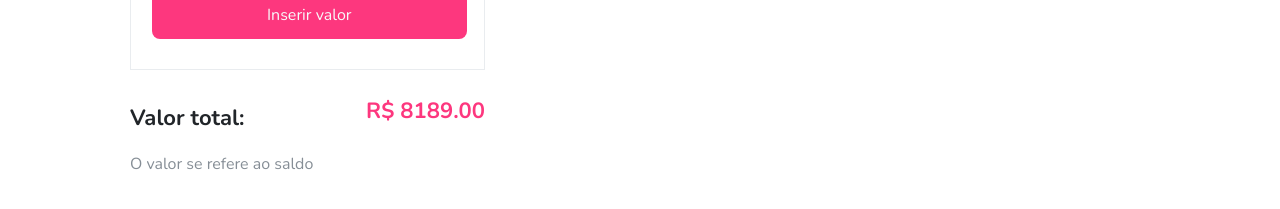
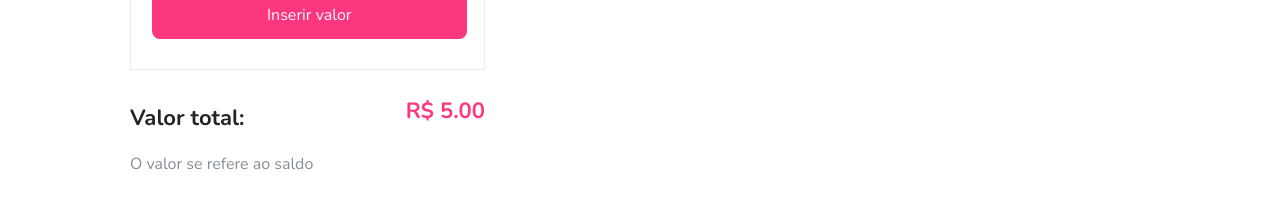
Before and after one commit to Kenzie-Academy-Brasil-Developers/nu-kenzie__viniciusestumano, a React (Vite) app: page / in a window 1280 px wide. Both pictures are taken after typing "Sample", "5" into the empty fields and a click on the button "Inserir valor". Shown: the part 541-750 px from the top of the page. Built offline with nearby package versions, Linux system fonts and the light colour scheme.

Commit message:
feat: adjust sum and titles equals

```diff
--- a/src/components/FinanceForm/index.jsx
+++ b/src/components/FinanceForm/index.jsx
@@ -7,12 +7,23 @@ export const FinanceForm = ({ addInfo }) => {
     const [enterExit, setEnterExit] = useState("Entrada");
     const [currentValue, setCurrentValue] = useState(8184);
     const [displayedValue, setDisplayedValue] = useState(currentValue);
+    const [transactions, setTransactions] = useState([]);
 
     const submit = (e) => {
         e.preventDefault();
 
         if (title.trim() !== "" && value.trim() !== "" && enterExit.trim() !== "") {
             addInfo(title, value, enterExit);
+            const existingTransaction = transactions.find((transaction) => transaction.title === title);
+
+            if (!existingTransaction) {
+            const newTransaction = {
+                title,
+                value: parseFloat(value),
+                enterExit,
+            };
+
+            setTransactions([...transactions, newTransaction]);
 
             if (enterExit === "Entrada") {
                 setCurrentValue(currentValue + parseFloat(value));
@@ -22,12 +33,24 @@ export const FinanceForm = ({ addInfo }) => {
 
             setTitle("");
             setValue("");
+        } else {
+            alert ("Já existe uma transação com o mesmo título");
         }
+      }
     }
 
     useEffect(() => {
-        setDisplayedValue(currentValue);
-    }, [currentValue]);
+        const totalValue = transactions.reduce((total, transaction) => {
+          if (transaction.enterExit === "Entrada") {
+            return total + transaction.value;
+          } else if (transaction.enterExit === "Despesa") {
+            return total - transaction.value;
+          }
+          return total;
+        }, 0);
+
+        setDisplayedValue(totalValue);
+      }, [transactions]);
 
 
     return (
@@ -51,10 +74,14 @@ export const FinanceForm = ({ addInfo }) => {
 
             </form>
 
-            <article className={style.article__info}>
-                <h2 className="title2">Valor total: <span className={style.totalValue}>R$ {displayedValue.toFixed(2)}</span></h2>
-                <span className="headline">O valor se refere ao saldo</span>
-            </article>
+            {transactions.length > 0 && (
+                <article className={style.article__info}>
+                    <h2 className="title2">
+                        Valor total: <span className={style.totalValue}>R$ {displayedValue.toFixed(2)}</span>
+                    </h2>
+                    <span className="headline">O valor se refere ao saldo</span>
+                </article>
+            )}
         </div>
 
     )
```
